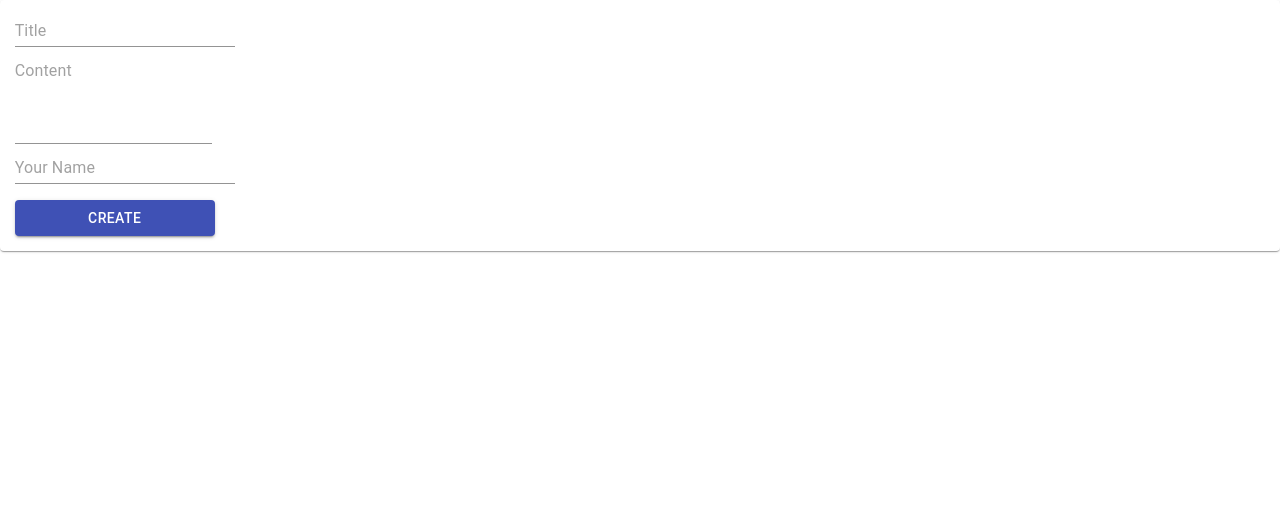
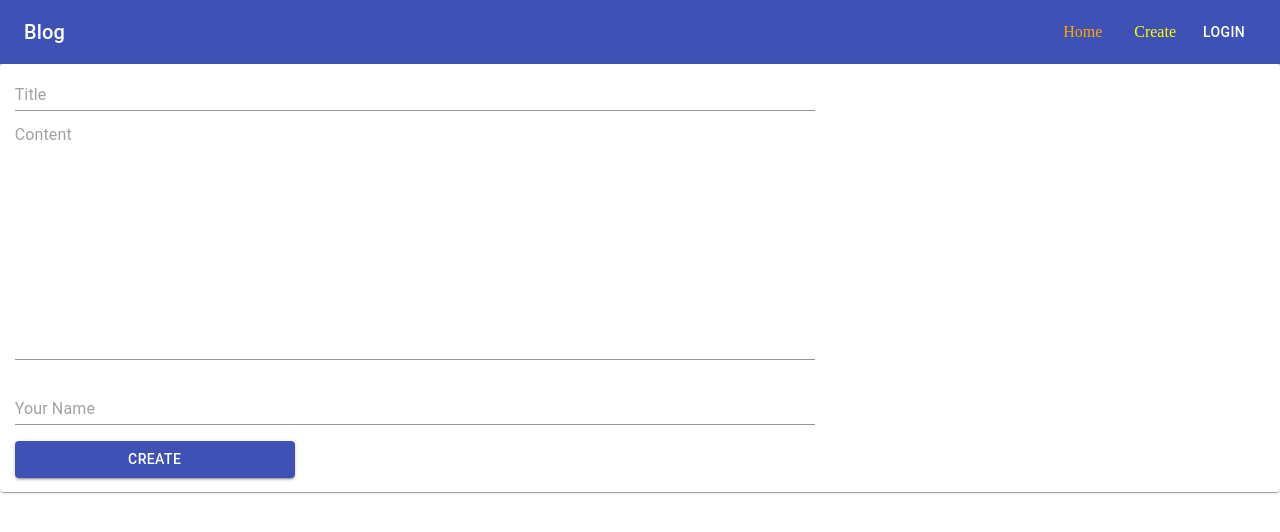
Before and after one commit to KhanDoors/blogger, a React (Create React App) app in the folder client/: page /create in a window 1280 px wide. Shown: the top 532 px of the page. Built offline with nearby package versions, Linux system fonts and the light colour scheme.

Commit message:
blog post get done

```diff
--- a/client/src/App.js
+++ b/client/src/App.js
@@ -7,10 +7,12 @@
 } from "react-router-dom";
 import Home from "./pages/Home";
 import Create from "./components/Create";
+import Nav from "./components/Nav";
 
 const App = () => {
   return (
     <Router>
+      <Nav />
       <Switch>
         <Route exact path="/" component={Home} />
         <Route exact path="/create" component={Create} />
--- a/client/src/components/Create.js
+++ b/client/src/components/Create.js
@@ -11,7 +11,7 @@
   root: {
     "& > *": {
       margin: theme.spacing(1),
-      width: 200,
+      width: "80vw",
     },
   },
 }));
@@ -55,39 +55,46 @@
             autoComplete="off"
             onSubmit={onSubmit}
           >
-            <div style={{ width: "20em" }}>
+            <div style={{ width: "60em" }}>
               <TextField
                 itemType="text"
                 placeholder="Title"
                 name="title"
                 required
+                fullWidth
                 value={title}
                 onChange={onChange}
               />
             </div>
-            <div style={{ width: "200em" }}>
+            <div style={{ height: "20em", width: "60em" }}>
               <TextField
                 itemType="text"
                 multiline
-                rows={4}
                 required
-                fullwidth="true"
+                fullWidth
+                rows={12}
                 placeholder="Content"
                 name="content"
                 value={content}
                 onChange={onChange}
               />
             </div>
-            <div style={{ width: "20em" }}>
+            <div style={{ width: "60em" }}>
               <TextField
                 itemType="text"
+                fullWidth
                 placeholder="Your Name"
                 name="user"
                 value={user}
                 onChange={onChange}
               />
             </div>
-            <Button variant="contained" color="primary" type="submit">
+            <Button
+              style={{ width: "20em" }}
+              variant="contained"
+              color="primary"
+              type="submit"
+            >
               Create
             </Button>
           </form>
--- /dev/null
+++ b/client/src/components/Nav.js
@@ -0,0 +1,45 @@
+import React from "react";
+import { makeStyles } from "@material-ui/core/styles";
+import AppBar from "@material-ui/core/AppBar";
+import Toolbar from "@material-ui/core/Toolbar";
+import Typography from "@material-ui/core/Typography";
+import Button from "@material-ui/core/Button";
+import IconButton from "@material-ui/core/IconButton";
+import MenuIcon from "@material-ui/icons/Menu";
+import Link from "@material-ui/core/Link";
+
+const useStyles = makeStyles((theme) => ({
+  root: {
+    flexGrow: 1,
+  },
+  menuButton: {
+    marginRight: theme.spacing(2),
+  },
+  title: {
+    flexGrow: 1,
+  },
+}));
+
+export default function Nav() {
+  const classes = useStyles();
+
+  return (
+    <div className={classes.root}>
+      <AppBar position="static">
+        <Toolbar>
+          <Typography variant="h6" className={classes.title}>
+            Blog
+          </Typography>
+          <Link style={{ color: "orange", margin: "1em" }} href="/">
+            Home
+          </Link>
+
+          <Link style={{ color: "yellow", margin: "1em" }} href="/create">
+            Create
+          </Link>
+          <Button color="inherit">Login</Button>
+        </Toolbar>
+      </AppBar>
+    </div>
+  );
+}
```
Also changed, not shown: 2 other files (tests, documents, lock files or other folders).
